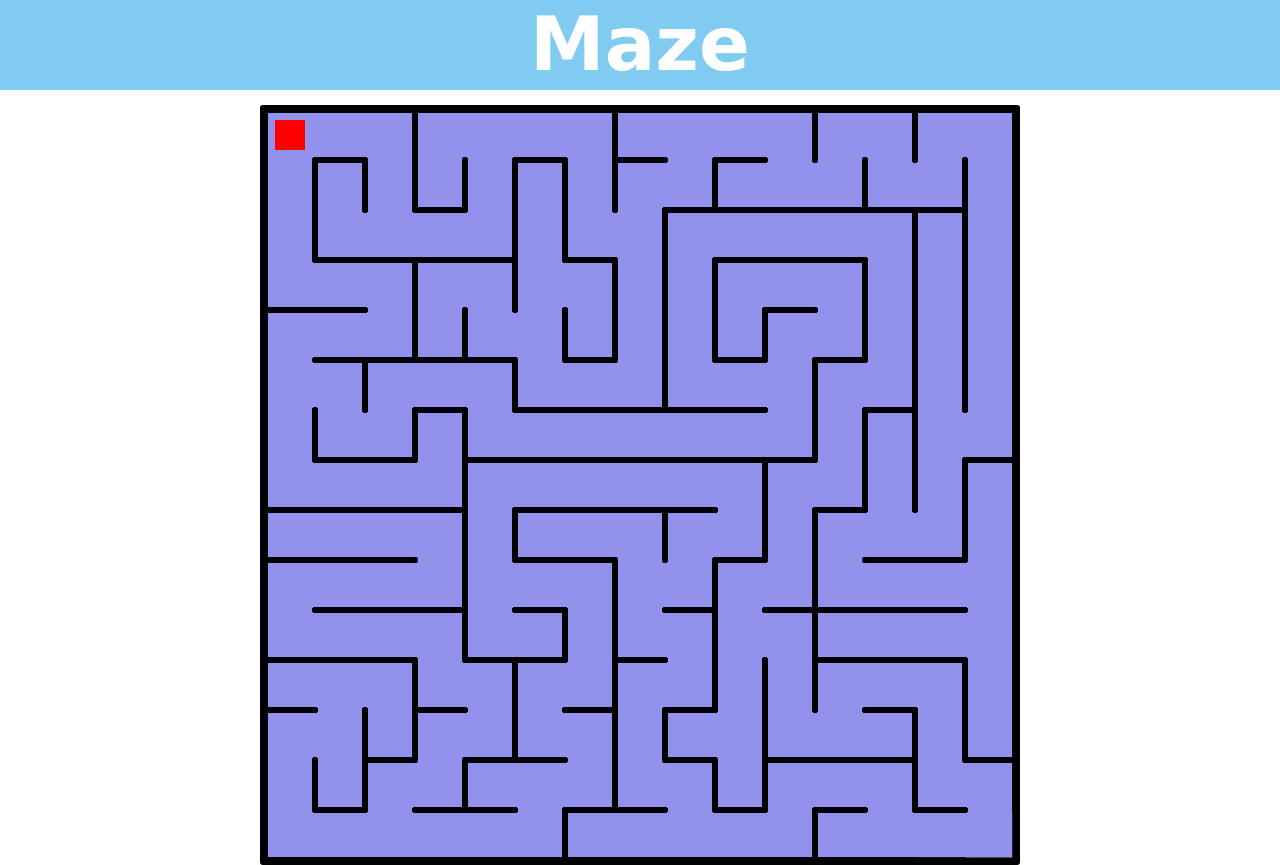
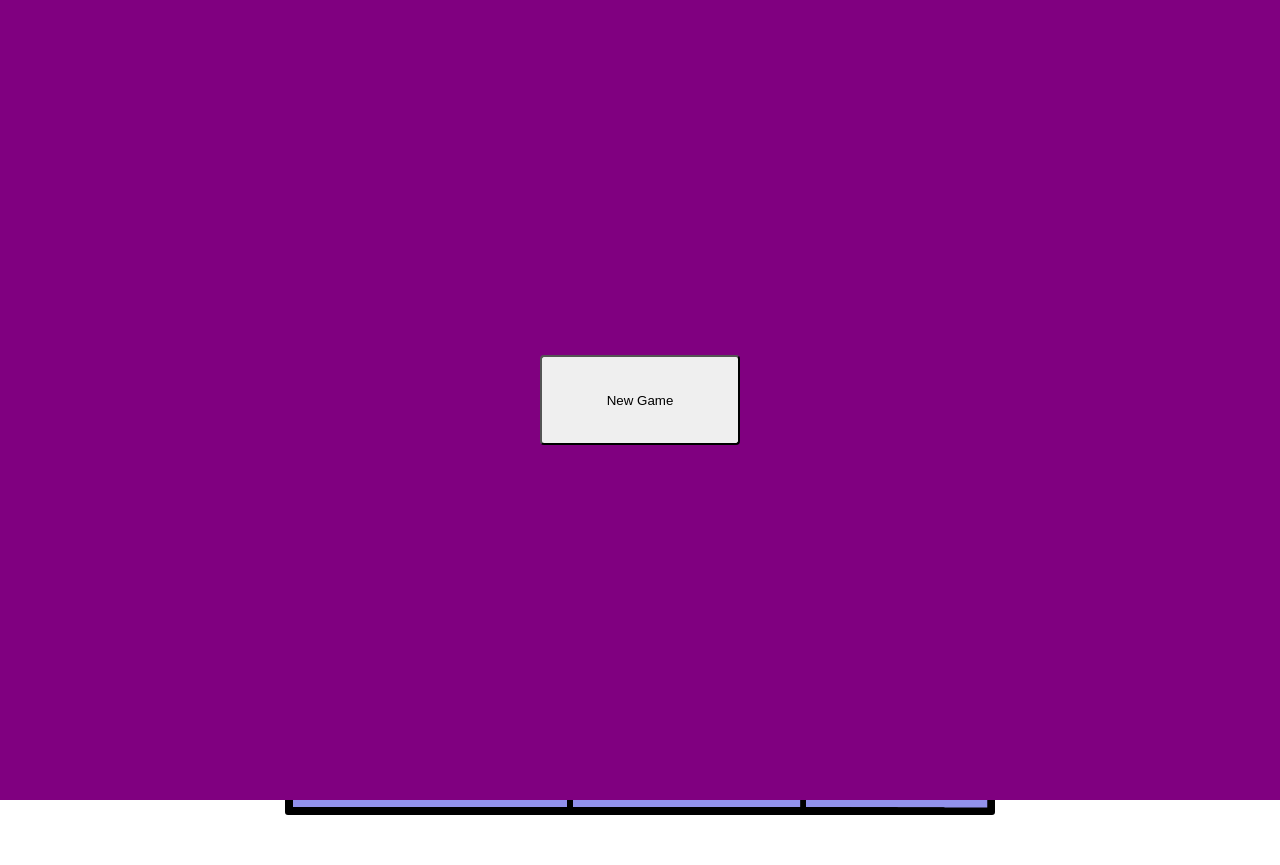
Before and after one commit to alissacrane123/Maze, a website: page index.html in a window 1280 px wide. After the commit the page ends 815 px from the top, so only its background shows below. Drawn offline with Linux system fonts and the light colour scheme.

Commit message:
add modal and styling

```diff
--- a/css/style.css
+++ b/css/style.css
@@ -4,6 +4,7 @@ html, body {
   border: 0;
   height: 100%;
   width: 100%;
+  font-family: Verdana, Geneva, Tahoma, sans-serif;
 }
 
 .main-content-container {
@@ -27,16 +28,34 @@ canvas {
   top: 0;
   width: 100%;
   display: flex;
-  justify-content: space-evenly;
+  flex-direction: row;
+  /* justify-content: space-evenly; */
   /* align-content: center; */
 }
 
+.modal-button {
+  position: absolute;
+  right: 0;
+  background: none;
+  outline: none;
+  border: none;
+  font-size: 18px;
+  height: 100%;
+  margin-right: 30px;
+  font-weight: bolder;
+  color: white;
+  margin-top: auto;
+  margin-bottom: auto;
+}
+
 .header-container {
+  position: absolute;
+  left: 42%;
   display: inline-block;
   height: 100%;
   width: 230px;
-  margin-left: auto;
-  margin-right: auto;
+  /* margin-left: auto; */
+  /* margin-right: auto; */
 }
 
 .header {
@@ -46,3 +65,43 @@ canvas {
   color: white;
   font-weight: bolder;
 }
+
+
+/* Modal Content */
+
+.is-hidden {
+  display: none;
+}
+
+.modal-overlay {
+  position: fixed;
+  top: 0;
+  left: 0;
+  width: 100%;
+  height: 100%;
+  background: rgba(0, 0, 0, 0.6);
+  z-index: 99
+}
+
+.modal {
+  height: 100%;
+  width: 100%;
+  background: purple;
+  z-index: 9999;
+  display: flex;
+  align-items: center;
+}
+
+.button-close {
+    width: 200px;
+    height: 90px;
+    cursor: pointer;
+    margin-left: auto;
+    margin-right: auto;
+}
+
+.new-game {
+  height: 90px;
+  width: 200px;
+  border-radius: 4px;
+}
--- a/index.html
+++ b/index.html
@@ -6,18 +6,28 @@
 
   <link rel="stylesheet" type="text/css" href="./css/style.css">
   <script src="keymaster.js"></script>
+  <!-- <script type="application/javascript" src="./src/modal.js"></script> -->
   <script type="application/javascript" src="./src/bundle.js"></script>
 </head>
 <body>
+
+  <div class="is-hidden modal-overlay">
+    <div class="modal">
+      <span class="button-close">
+        <button class="new-game">New Game</button>
+      </span>
+    </div>
+  </div>
+
   <div class="main-content-container">
     <div class="navbar-container">
       <div class="header-container">
         <div class="header">Maze</div>
       </div>
-
+      <button class="modal-button" onclick="openModal()">MENU</button>
     </div>
 
-    <canvas style="background:rgb(146, 146, 236)" id="maze" width="750" height="750"></canvas>
+    <canvas style="background:rgb(146, 146, 236)" id="maze" width="700" height="700"></canvas>
 
   </div>
 </body>
--- a/src/bundle.js
+++ b/src/bundle.js
@@ -99,7 +99,7 @@ const GameView = __webpack_require__(/*! ./game_view */ "./src/game_view.js");
 
 class Game {
   constructor(n, canvas, ctx) {
-    this.obj = new MovingObject({ pos: [10, 10], vel: [10, 10], width: 30, height: 30, color: "#f00" });
+    this.obj = new MovingObject({ pos: [10, 10], vel: [5, 5], width: 20, height: 20, color: "#f00" });
 
     const obj = this.obj;
 
@@ -358,22 +358,23 @@ const Maze = __webpack_require__(/*! ./maze */ "./src/maze.js");
 const MovingObject = __webpack_require__(/*! ./moving_object */ "./src/moving_object.js");
 const GameView = __webpack_require__(/*! ./game_view */ "./src/game_view.js");
 const Game = __webpack_require__(/*! ./game */ "./src/game.js");
+const Modal = __webpack_require__(/*! ./modal */ "./src/modal.js");
 
 document.addEventListener("DOMContentLoaded", () => {
   let n = 15;
   let w = 750;
   let h = 750;
+
+  const overlay = document.querySelector('.modal-overlay');
+  const modal = new Modal(overlay);
+  window.openModal = modal.open.bind(modal);
+  window.openModal();
+
   const canvas = document.getElementById("maze");
   const ctx = canvas.getContext('2d');
-  // const maze = new Maze(n);
-  // maze.drawMaze(ctx, n, w, h);
-  // drawMaze(maze, ctx, n, w, h);
+  game = new Game(n, canvas, ctx);
+  game.start();
 
-  // obj = new MovingObject({ pos: [50, 50], vel: [10, 10], width: 40, height: 40, color: "#f00" });
-  // view = new GameView(canvas, ctx, obj, n);
-  game = new Game(n, canvas, ctx);
-  // view.start();
-  game.start();
   // game.toImage();
 })
 
@@ -641,6 +642,46 @@ module.exports = Maze;
 
 /***/ }),
 
+/***/ "./src/modal.js":
+/*!**********************!*\
+  !*** ./src/modal.js ***!
+  \**********************/
+/*! no static exports found */
+/***/ (function(module, exports) {
+
+class Modal {
+  constructor(overlay) {
+    this.overlay = overlay;
+    const closeButton = overlay.querySelector('.button-close')
+
+    this.registerListeners(closeButton);
+  }
+
+  open() {
+    this.overlay.classList.remove('is-hidden');
+  }
+
+  close() {
+    this.overlay.classList.add('is-hidden');
+  }
+
+  registerListeners(closeButton) {
+    closeButton.addEventListener('click', this.close.bind(this));
+
+    this.overlay.addEventListener('click', e => {
+      if (e.target.id === this.overlay.id) {
+        this.close();
+      }
+    });
+  }
+}
+
+module.exports = Modal;
+
+
+
+/***/ }),
+
 /***/ "./src/moving_object.js":
 /*!******************************!*\
   !*** ./src/moving_object.js ***!
--- a/src/game.js
+++ b/src/game.js
@@ -4,7 +4,7 @@ const GameView = require("./game_view");
 
 class Game {
   constructor(n, canvas, ctx) {
-    this.obj = new MovingObject({ pos: [10, 10], vel: [10, 10], width: 30, height: 30, color: "#f00" });
+    this.obj = new MovingObject({ pos: [10, 10], vel: [5, 5], width: 20, height: 20, color: "#f00" });
 
     const obj = this.obj;
 
```
Also changed, not shown: src/index.js (+9 -8 lines), src/modal.js (added, +28 -0 lines), 1 other file.
